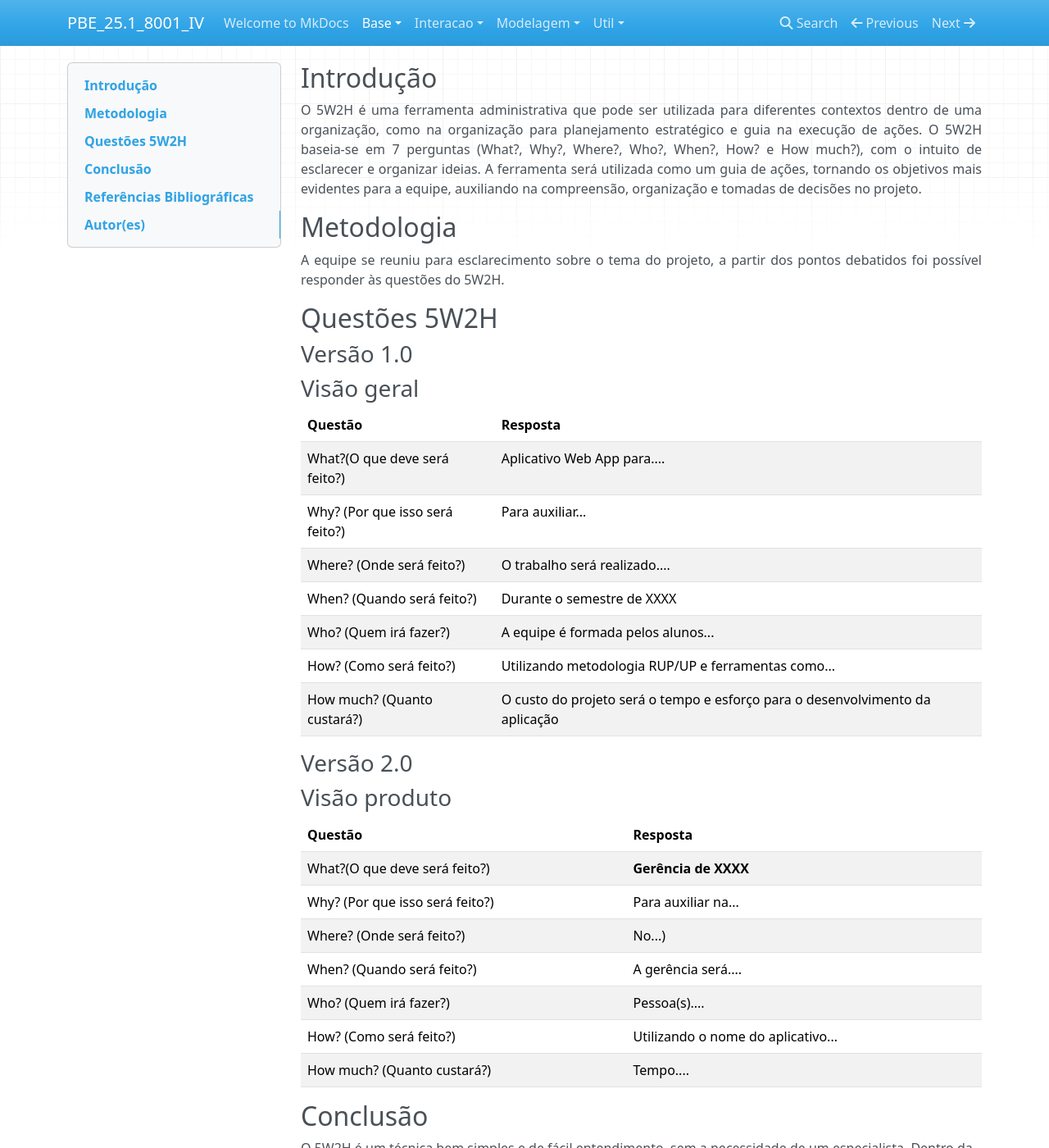
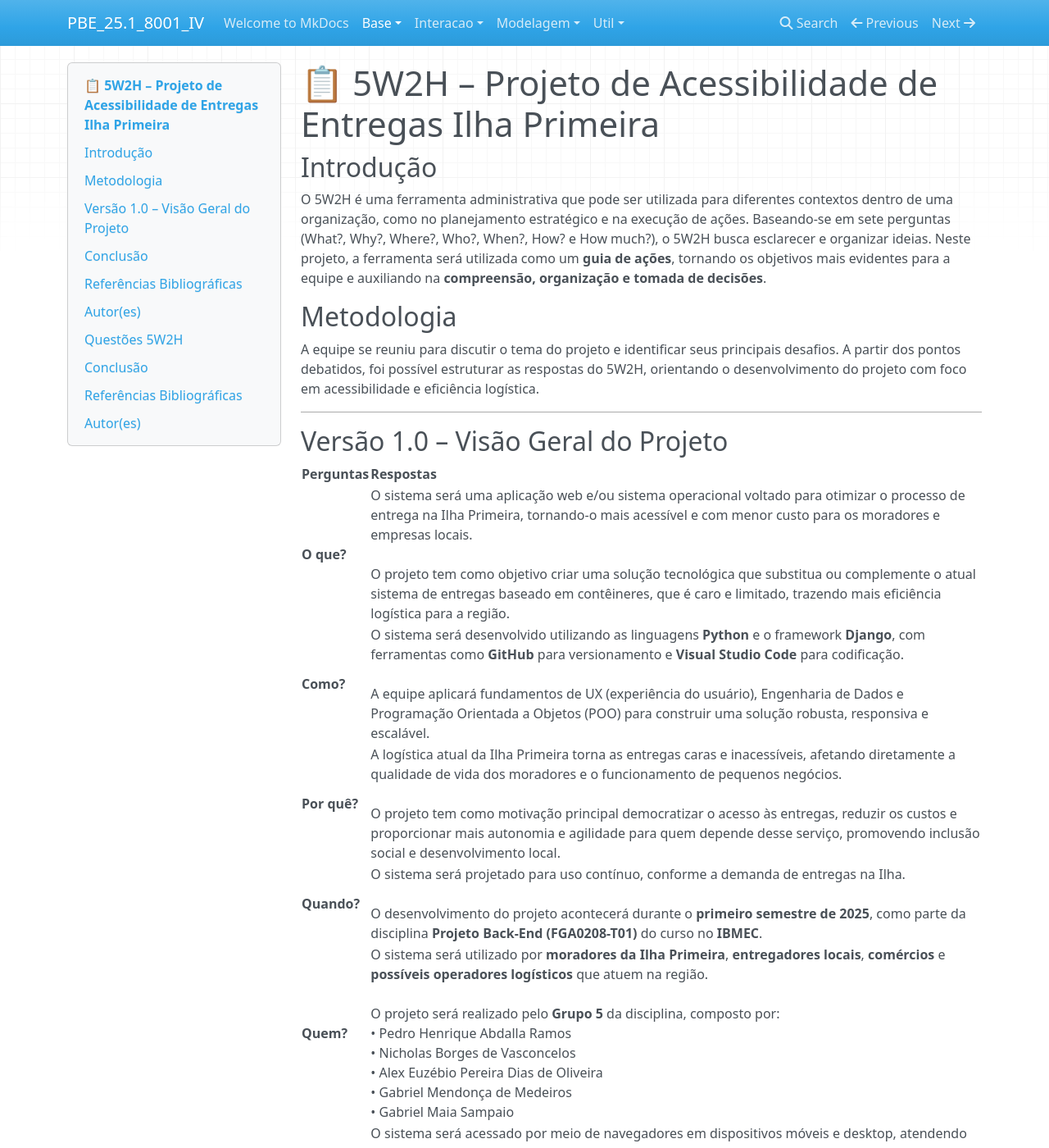
Before and after one commit to Projetos-de-Extensao/PBE_25.1_8001_IV_SkyDrop, an MkDocs documentation site: the page built from docs/base/5w2h.md, in a window 1280 px wide and 1400 px high. Shown: the whole window at 82% size. Built offline with MkDocs 1.6.1, drawn with Linux system fonts in a browser that asks for light colours; nearby versions of some CDN libraries; some of the changed text lies outside the part shown.

Commit message:
Update 5w2h.md

```diff
--- a/docs/base/5w2h.md
+++ b/docs/base/5w2h.md
@@ -1,19 +1,43 @@
----
-id: 5w2h
-title: 5W2H
+# 📋 5W2H – Projeto de Acessibilidade de Entregas Ilha Primeira
+
+## Introdução
+O 5W2H é uma ferramenta administrativa que pode ser utilizada para diferentes contextos dentro de uma organização, como no planejamento estratégico e na execução de ações. Baseando-se em sete perguntas (What?, Why?, Where?, Who?, When?, How? e How much?), o 5W2H busca esclarecer e organizar ideias. Neste projeto, a ferramenta será utilizada como um **guia de ações**, tornando os objetivos mais evidentes para a equipe e auxiliando na **compreensão, organização e tomada de decisões**.
+
+## Metodologia
+A equipe se reuniu para discutir o tema do projeto e identificar seus principais desafios. A partir dos pontos debatidos, foi possível estruturar as respostas do 5W2H, orientando o desenvolvimento do projeto com foco em acessibilidade e eficiência logística.
+
 ---
 
-## Introdução
+## Versão 1.0 – Visão Geral do Projeto
 
-<p align = "justify">
-    O 5W2H é uma ferramenta administrativa  que pode ser utilizada para diferentes contextos dentro de uma organização, como na organização para planejamento estratégico e guia na execução de ações. O 5W2H baseia-se em 7 perguntas (What?, Why?, Where?, Who?, When?, How? e How much?), com o intuito de esclarecer e organizar ideias. A ferramenta será utilizada como um guia de ações, tornando os objetivos mais evidentes para a equipe, auxiliando na compreensão, organização e tomadas de decisões no projeto.
-</p>
+| **Perguntas** | **Respostas** |
+|---------------|----------------|
+| **O que?** | O sistema será uma aplicação web e/ou sistema operacional voltado para otimizar o processo de entrega na Ilha Primeira, tornando-o mais acessível e com menor custo para os moradores e empresas locais. <br><br> O projeto tem como objetivo criar uma solução tecnológica que substitua ou complemente o atual sistema de entregas baseado em contêineres, que é caro e limitado, trazendo mais eficiência logística para a região. |
+| **Como?** | O sistema será desenvolvido utilizando as linguagens **Python** e o framework **Django**, com ferramentas como **GitHub** para versionamento e **Visual Studio Code** para codificação. <br><br> A equipe aplicará fundamentos de UX (experiência do usuário), Engenharia de Dados e Programação Orientada a Objetos (POO) para construir uma solução robusta, responsiva e escalável. |
+| **Por quê?** | A logística atual da Ilha Primeira torna as entregas caras e inacessíveis, afetando diretamente a qualidade de vida dos moradores e o funcionamento de pequenos negócios. <br><br> O projeto tem como motivação principal democratizar o acesso às entregas, reduzir os custos e proporcionar mais autonomia e agilidade para quem depende desse serviço, promovendo inclusão social e desenvolvimento local. |
+| **Quando?** | O sistema será projetado para uso contínuo, conforme a demanda de entregas na Ilha. <br><br> O desenvolvimento do projeto acontecerá durante o **primeiro semestre de 2025**, como parte da disciplina **Projeto Back-End (FGA0208-T01)** do curso no **IBMEC**. |
+| **Quem?** | O sistema será utilizado por **moradores da Ilha Primeira**, **entregadores locais**, **comércios** e **possíveis operadores logísticos** que atuem na região. <br><br> O projeto será realizado pelo **Grupo 5** da disciplina, composto por:<br>• Pedro Henrique Abdalla Ramos<br>• Nicholas Borges de Vasconcelos<br>• Alex Euzébio Pereira Dias de Oliveira<br>• Gabriel Mendonça de Medeiros<br>• Gabriel Maia Sampaio |
+| **Onde?** | O sistema será acessado por meio de navegadores em dispositivos móveis e desktop, atendendo remotamente os usuários da Ilha Primeira. <br><br> O projeto será desenvolvido nas dependências do **IBMEC**, podendo também ser trabalhado remotamente pelos integrantes, com hospedagem e colaboração via **GitHub**. |
+| **Quanto?** | O sistema será gratuito para os usuários finais, com foco em acessibilidade e inclusão. <br><br> O desenvolvimento do projeto utilizará ferramentas e tecnologias open-source, portanto **sem custos financeiros diretos**, sendo viabilizado com recursos acadêmicos e dedicação dos alunos do grupo. |
 
-## Metodologia
+---
 
-<p align = "justify">
-    A equipe se reuniu para esclarecimento sobre o tema do projeto, a partir dos pontos debatidos foi possível responder às questões do 5W2H.
-</p>
+## Conclusão
+O 5W2H mostrou-se uma técnica simples, clara e extremamente útil para a organização das ideias do grupo. A aplicação dessa ferramenta permitiu maior entendimento sobre o escopo do projeto, as responsabilidades de cada membro, a motivação por trás da proposta e os caminhos práticos para sua execução.
+
+---
+
+## Referências Bibliográficas
+- **5W2H – Ferramenta de planejamento**: disponível em: https://www.exemplo.com/5w2h
+- **O que é 5W2H?** disponível em: https://www.exemplo.com/o-que-e-5w2h
+
+---
+
+## Autor(es)
+
+| Data       | Versão | Descrição             | Autor(es) |
+|------------|--------|------------------------|-----------|
+| 01/04/2025 | 1.0    | Criação do documento   | Grupo 5   |
 
 
 ## Questões 5W2H
```
